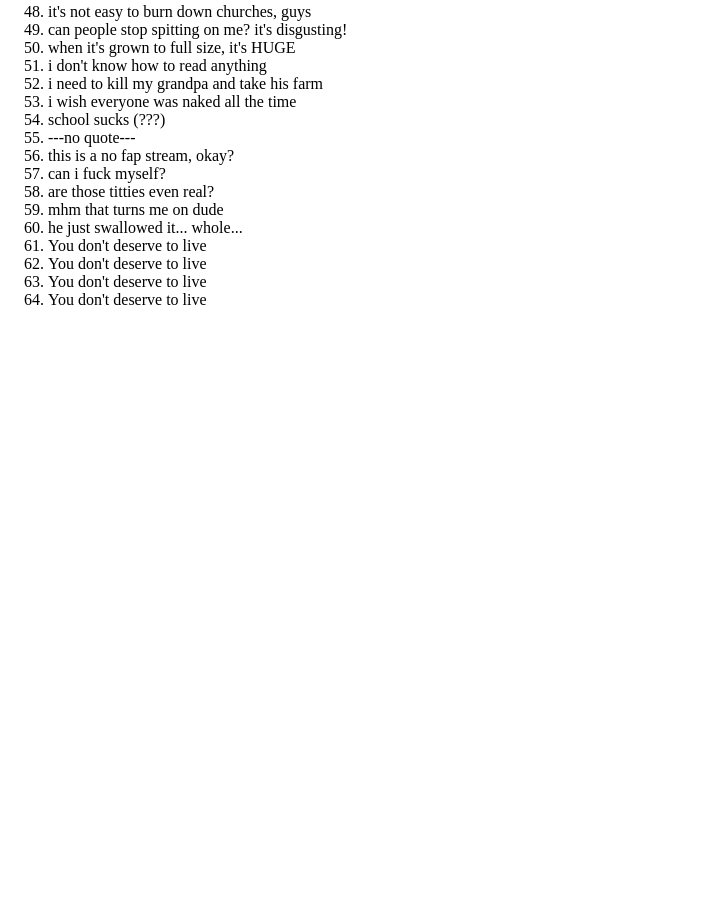
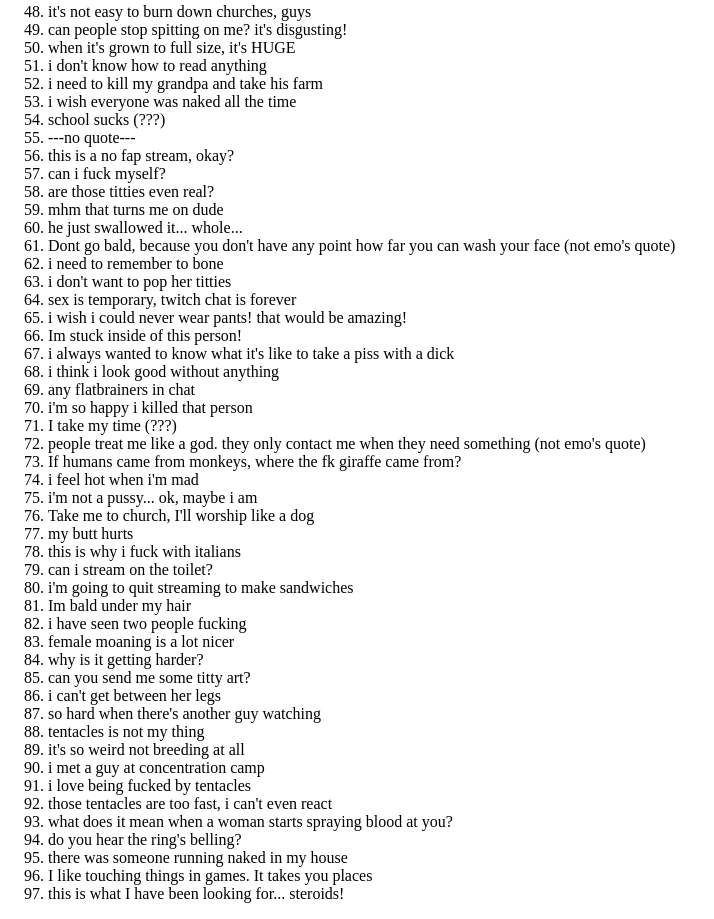
Before and after one commit to YouFoundEmo/testsite, a plain HTML site: page index.html in a window 1280 px wide. Shown: the part 923-1842 px from the top of the page, without its empty margins (0-714 px from the left). Before the commit the page ends 1248 px from the top, so only its background shows below. Drawn offline with Linux system fonts and the light colour scheme.

Commit message:
Update index.html

```diff
--- a/index.html
+++ b/index.html
@@ -70,10 +70,43 @@
         <li>are those titties even real?</li>
         <li>mhm that turns me on dude</li>
         <li>he just swallowed it... whole...</li>
-        <li>You don't deserve to live</li>
-        <li>You don't deserve to live</li>
-        <li>You don't deserve to live</li>
-        <li>You don't deserve to live</li>
+        <li>Dont go bald, because you don't have any point how far you can wash your face (not emo's quote)</li>
+        <li>i need to remember to bone</li>
+        <li>i don't want to pop her titties</li>
+        <li>sex is temporary, twitch chat is forever</li>
+        <li>i wish i could never wear pants! that would be amazing!</li>
+        <li>Im stuck inside of this person!</li>
+        <li>i always wanted to know what it's like to take a piss with a dick</li>
+        <li>i think i look good without anything</li>
+        <li>any flatbrainers in chat</li>
+        <li>i'm so happy i killed that person</li>
+        <li>I take my time (???)</li>
+        <li>people treat me like a god. they only contact me when they need something (not emo's quote)</li>
+        <li>If humans came from monkeys, where the fk giraffe came from?</li>
+        <li>i feel hot when i'm mad</li>
+        <li>i'm not a pussy... ok, maybe i am</li>
+        <li>Take me to church, I'll worship like a dog</li>
+        <li>my butt hurts</li>
+        <li>this is why i fuck with italians</li>
+        <li>can i stream on the toilet?</li>
+        <li>i'm going to quit streaming to make sandwiches</li>
+        <li>Im bald under my hair</li>
+        <li>i have seen two people fucking</li>
+        <li>female moaning is a lot nicer</li>
+        <li>why is it getting harder?</li>
+        <li>can you send me some titty art?</li>
+        <li>i can't get between her legs</li>
+        <li>so hard when there's another guy watching</li>
+        <li>tentacles is not my thing</li>
+        <li>it's so weird not breeding at all</li>
+        <li>i met a guy at concentration camp</li>
+        <li>i love being fucked by tentacles</li>
+        <li>those tentacles are too fast, i can't even react</li>
+        <li>what does it mean when a woman starts spraying blood at you?</li>
+        <li>do you hear the ring's belling?</li>
+        <li>there was someone running naked in my house</li>
+        <li>I like touching things in games. It takes you places</li>
+        <li>this is what I have been looking for... steroids!</li>
     </ol>
 </div>
 </body>
```
